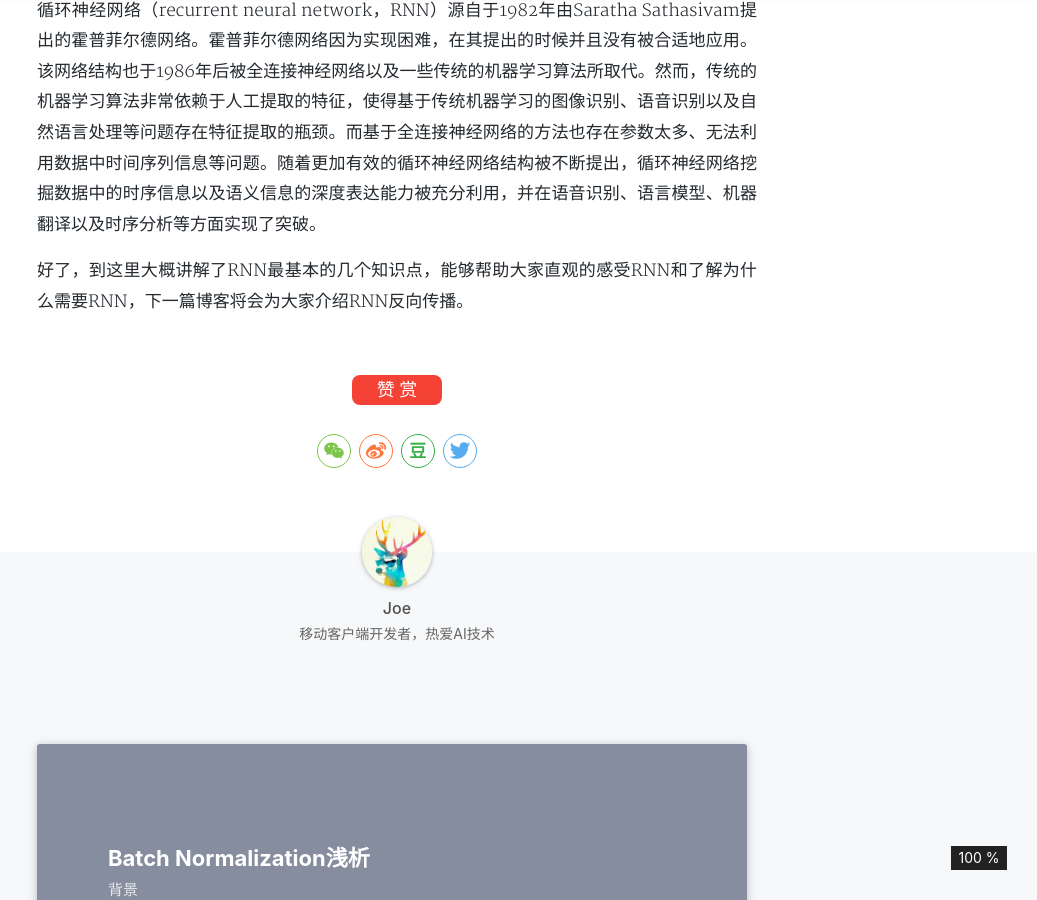
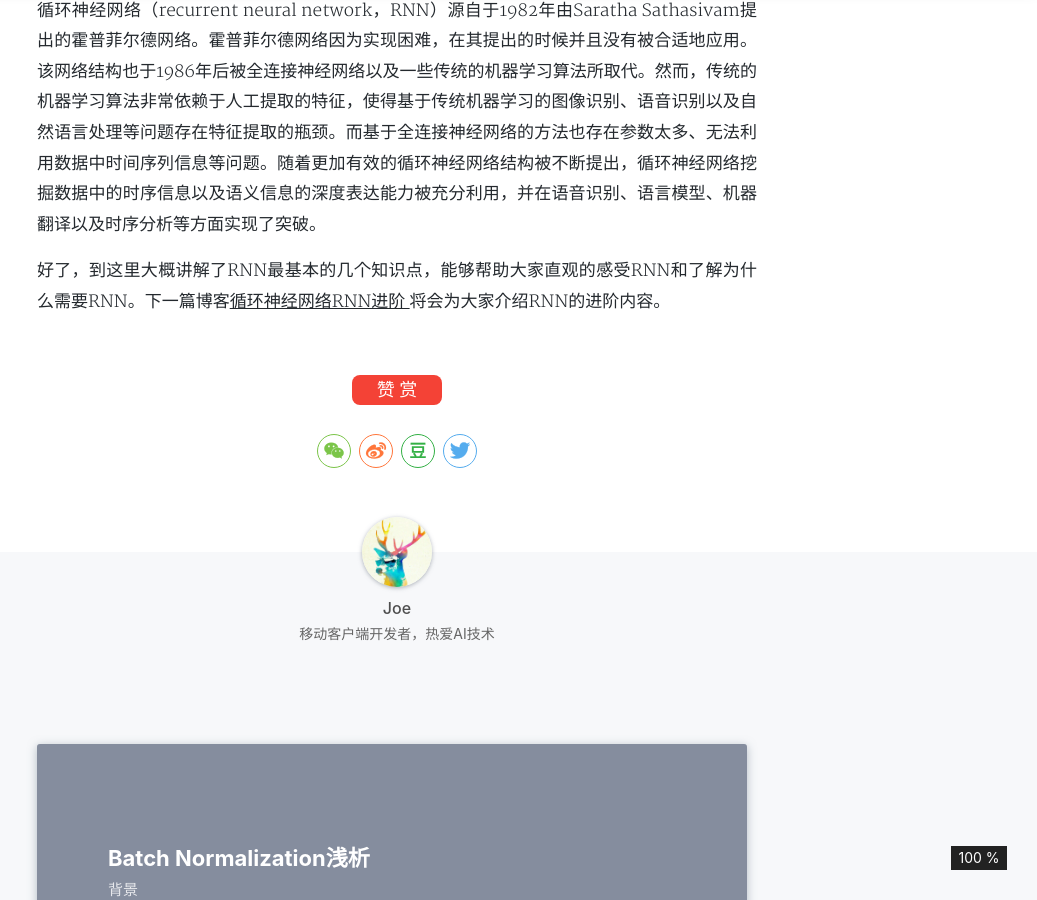
Before and after one commit to terrifyzhao/terrifyzhao.github.io, a Jekyll site: the page built from _posts/2018-02-07-循环神经网络RNN入门.markdown, in a window 1280 px wide and 900 px high, scrolled down 2723 px. Shown: the whole window, without its empty margins (243-1280 px from the left). Built offline with Jekyll 4.4.1, drawn with Linux system fonts in a browser that asks for light colours; nearby versions of some CDN libraries; comment, search, counter and statistics services are not loaded; a style sheet for code colours, icons or effects is not loaded.

Commit message:
添加链接

```diff
--- a/_posts/2018-02-07-循环神经网络RNN入门.markdown
+++ b/_posts/2018-02-07-循环神经网络RNN入门.markdown
@@ -54,4 +54,5 @@ y<sub>t</sub> = f(V * h<sub>t</sub> + bias2)
 ## 3、总结
 循环神经网络（recurrent neural network，RNN）源自于1982年由Saratha Sathasivam提出的霍普菲尔德网络。霍普菲尔德网络因为实现困难，在其提出的时候并且没有被合适地应用。该网络结构也于1986年后被全连接神经网络以及一些传统的机器学习算法所取代。然而，传统的机器学习算法非常依赖于人工提取的特征，使得基于传统机器学习的图像识别、语音识别以及自然语言处理等问题存在特征提取的瓶颈。而基于全连接神经网络的方法也存在参数太多、无法利用数据中时间序列信息等问题。随着更加有效的循环神经网络结构被不断提出，循环神经网络挖掘数据中的时序信息以及语义信息的深度表达能力被充分利用，并在语音识别、语言模型、机器翻译以及时序分析等方面实现了突破。
 
-好了，到这里大概讲解了RNN最基本的几个知识点，能够帮助大家直观的感受RNN和了解为什么需要RNN，下一篇博客将会为大家介绍RNN反向传播。
+好了，到这里大概讲解了RNN最基本的几个知识点，能够帮助大家直观的感受RNN和了解为什么需要RNN。下一篇博客[循环神经网络RNN进阶
+](https://terrifyzhao.github.io/2018/02/13/%E5%BE%AA%E7%8E%AF%E7%A5%9E%E7%BB%8F%E7%BD%91%E7%BB%9CRNN%E8%BF%9B%E9%98%B6.html)将会为大家介绍RNN的进阶内容。
```
